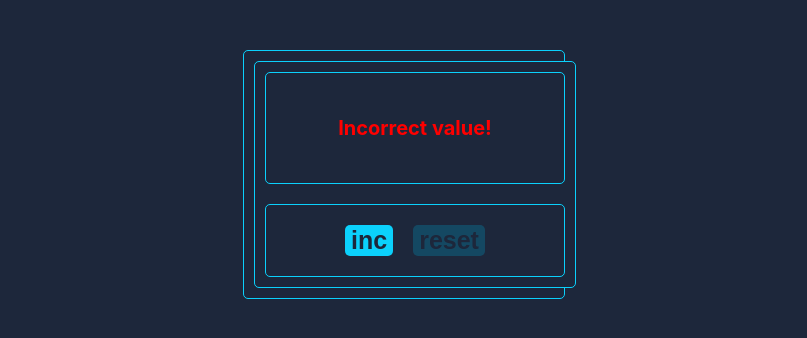
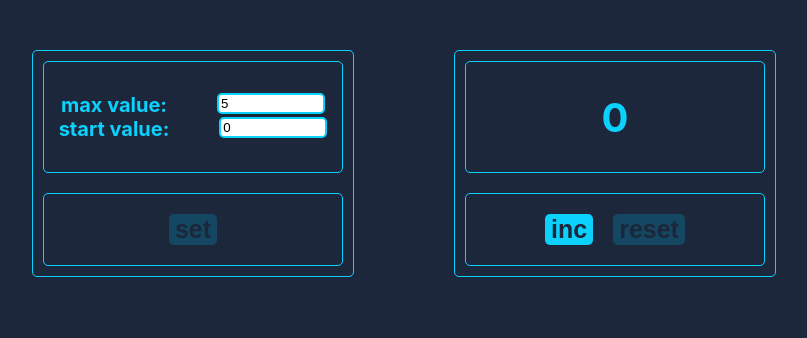
Before and after one commit to julia-lahtina/counter, a React (Create React App) app: page / in a window 1280 px wide. Shown: the top 338 px of the page, without its empty margins (236-1043 px from the left). Built offline with nearby package versions, Linux system fonts and the light colour scheme.

Commit message:
add new props

```diff
--- a/src/App.tsx
+++ b/src/App.tsx
@@ -1,6 +1,7 @@
-import React, {useState} from 'react';
+import React, {useEffect, useState} from 'react';
 import './App.css';
 import {Counter} from './components/Counter';
+import {SetCounter} from './components/SetCounter';
 
 export type CounterType = {
     getIncreaseCounter: (counter: number) => void
@@ -8,36 +9,84 @@ export type CounterType = {
     counter: number
     minValue: number
     maxValue: number
+    maxInputValue: number
+    startValue: number
+    setMaxValue: (maxInputValue: number) => void
+    setStartValue: (startValue: number) => void
+    setValues: () => void
 }
 
 
 function App() {
 
-    const minValue = 0;
-    const maxValue = 5;
+    let minValue = 0;
+    let maxValue = 5;
 
-    const [counter, setCounter] = useState(minValue)
+    const [maxInputValue, setMaxValue] = useState<number>(maxValue)
+    const [startValue, setStartValue] = useState<number>(minValue)
+    const [counter, setCounter] = useState(startValue)
+
+
+    useEffect(() => {
+        let startValueAsString = localStorage.getItem('start value');
+        if (startValueAsString) {
+            let newStartValue = JSON.parse(startValueAsString);
+            setStartValue(newStartValue)
+        }
+    }, []);
+
+    useEffect(() => {
+        localStorage.setItem('max value', JSON.stringify(maxInputValue));
+        localStorage.setItem('start value', JSON.stringify(startValue));
+    }, [maxInputValue, startValue])
+
+
+    const setValues = () => {
+        setStartValue(startValue)
+        setMaxValue(maxInputValue)
+    }
+
 
     const getIncreaseCounter = (counter: number) => {
         setCounter(counter + 1)
+        console.log(counter)
         }
+
     const getResetCounter = () => {
-        setCounter(minValue)
+        setCounter(startValue)
     }
 
 
     return (
         <div className="App">
 
-            <div className="counter">
+            <SetCounter
+                getIncreaseCounter={() => {
+                }}
+                getResetCounter={() => {
+                }}
+                counter={counter}
+                minValue={minValue}
+                maxValue={maxValue}
+                maxInputValue={maxInputValue}
+                startValue={startValue}
+                setMaxValue={setMaxValue}
+                setStartValue={setStartValue}
+                setValues={setValues}
+            />
+
             <Counter
                 getIncreaseCounter={getIncreaseCounter}
                 getResetCounter={getResetCounter}
                 counter={counter}
                 maxValue={maxValue}
                 minValue={minValue}
+                maxInputValue={maxInputValue}
+                startValue={startValue}
+                setStartValue={setStartValue}
+                setMaxValue={setMaxValue}
+                setValues={setValues}
             />
-            </div>
 
         </div>
     );
```
Lines whose indentation alone changed are shown as unchanged.
